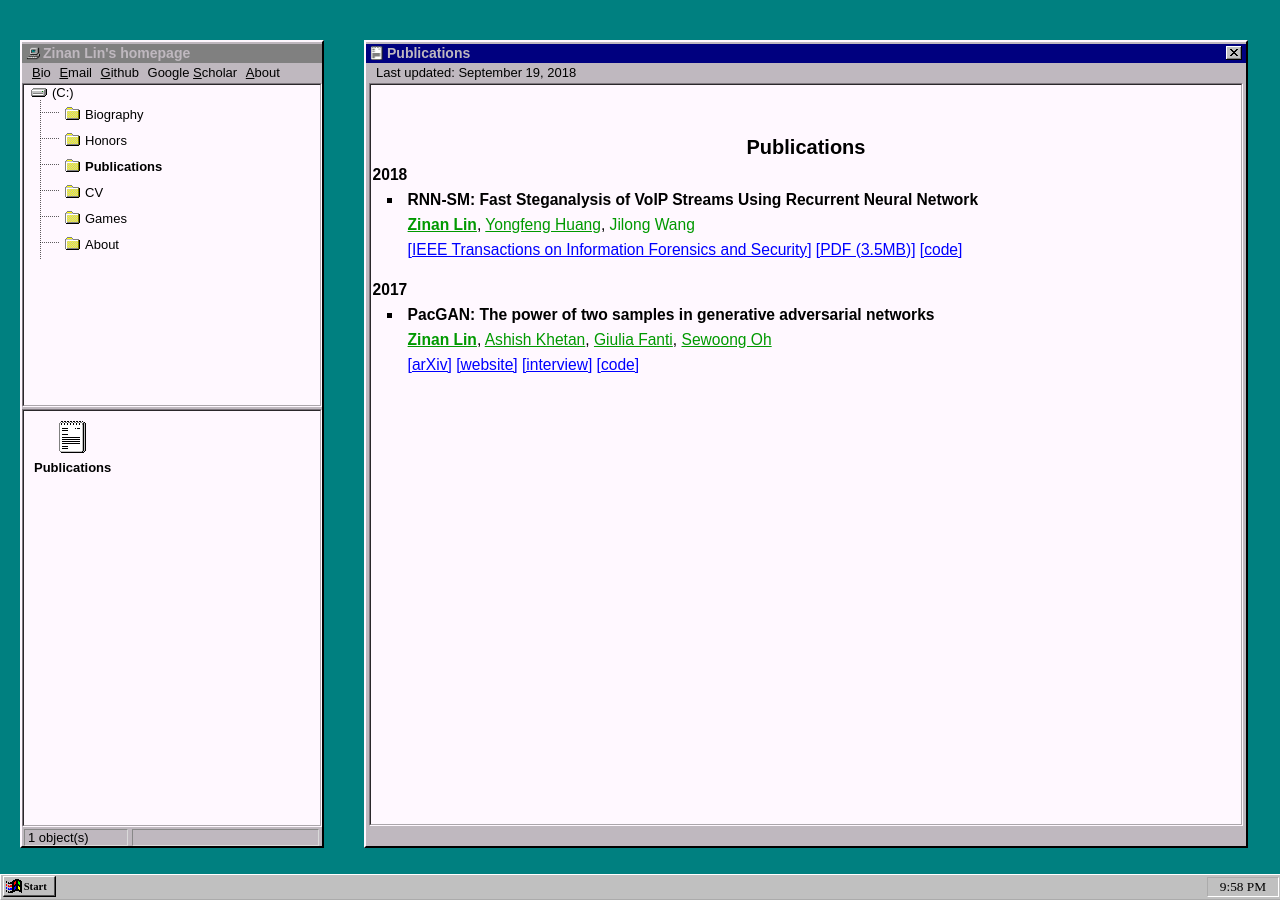
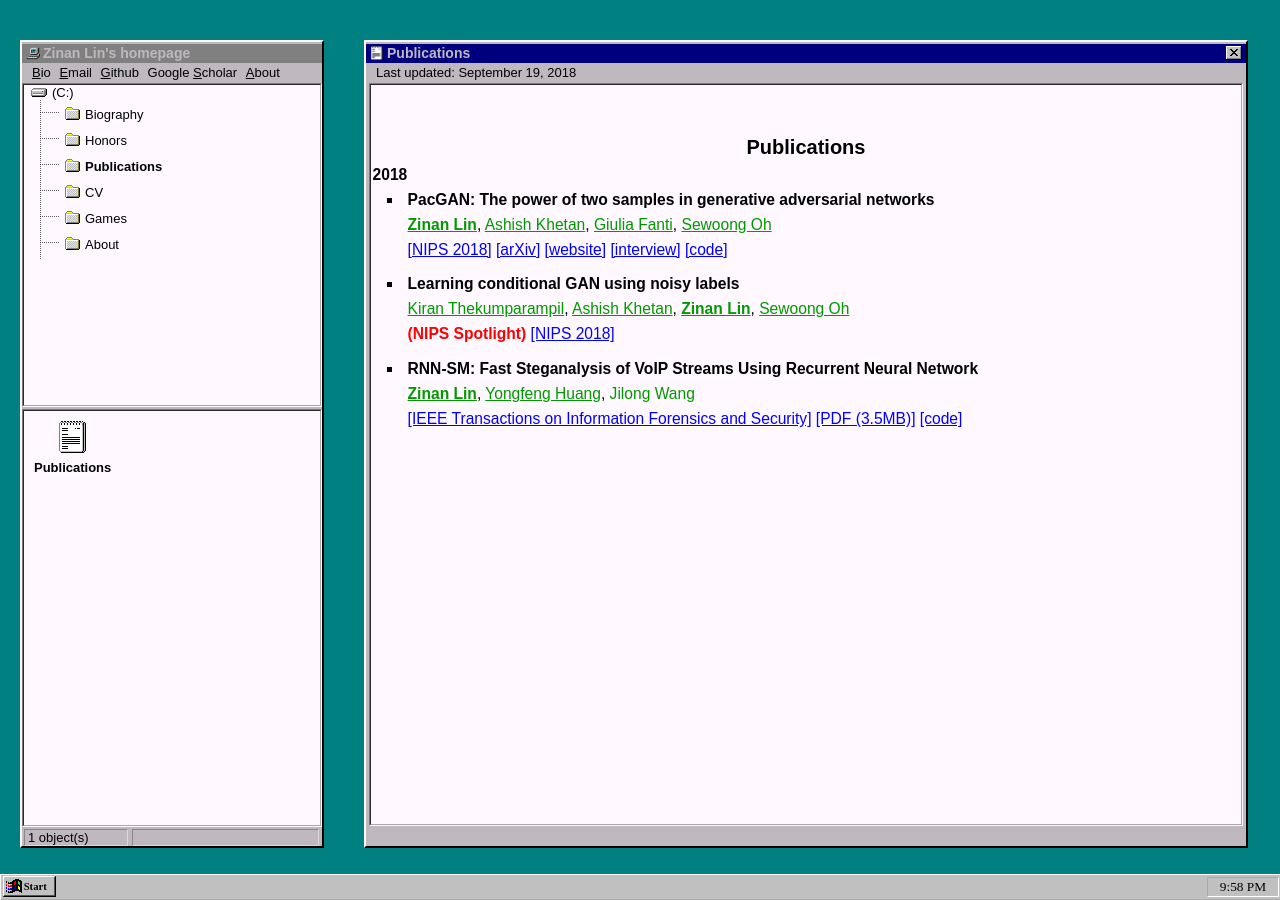
Before and after one commit to fjxmlzn/fjxmlzn.github.io, a Jekyll site: the page built from _publications/publications.html, in a window 1280 px wide. Built offline with Jekyll 4.4.1, drawn with Linux system fonts in a browser that asks for light colours.

Commit message:
update publications & bio

```diff
--- a/_bio/bio.html
+++ b/_bio/bio.html
@@ -42,7 +42,7 @@ permalink: /bio/index.html
 </div>
 <div class="bio_statement">
     <p>
-        My name is Zinan Lin (林梓楠 in Chinese). I am a first-year Ph.D. student at <a href="https://www.ece.cmu.edu/" target="_blank">Electrical and Computer Engineering</a>, <a href="https://www.cmu.edu/" target="_blank"> Carnegie Mellon University</a>. I am part of <a href="https://www.cylab.cmu.edu" target="_blank">Cylab</a>. I am fortunate to be advised by <a href="http://www.andrew.cmu.edu/user/gfanti/" target="_blank">Giulia Fanti</a> and <a href="https://users.ece.cmu.edu/~vsekar/" target="_blank">Vyas Sekar</a>. I have broad interests in machine learning, information privacy, and information security.
+        My name is Zinan Lin (林梓楠 in Chinese). I am a second-year Ph.D. student at <a href="https://www.ece.cmu.edu/" target="_blank">Electrical and Computer Engineering</a>, <a href="https://www.cmu.edu/" target="_blank"> Carnegie Mellon University</a>. I am part of <a href="https://www.cylab.cmu.edu" target="_blank">Cylab</a>. I am fortunate to be advised by <a href="http://www.andrew.cmu.edu/user/gfanti/" target="_blank">Giulia Fanti</a> and <a href="https://users.ece.cmu.edu/~vsekar/" target="_blank">Vyas Sekar</a>. I have broad interests in machine learning, information privacy, and information security.
     </p>
     <p>
         Prior to joining CMU, I received the BE degree from <a href="http://www.tsinghua.edu.cn/publish/eeen/index.html" target="_blank">Department of Electronic Engineering</a>, <a href="http://www.tsinghua.edu.cn/publish/newthuen/index.html" target="_blank">Tsinghua University</a>, Beijing, China, in 2017.
--- a/_publications/publications.html
+++ b/_publications/publications.html
@@ -42,6 +42,11 @@ permalink: /publications/index.html
 .publication_media {
 }
 
+.publication_award {
+    color: #ff0000;
+    font-weight: bold;
+}
+
 .publication_li {
     line-height: 160%;
     font-size: 120%;
@@ -53,22 +58,61 @@ permalink: /publications/index.html
 <span class="publication_year">2018</span>
 <ul>
     <li class='publication_li'>
+        <span class='publication_title'>PacGAN: The power of two samples in generative adversarial networks</span>
+        <span class="publication_author">
+            <span class="publication_me"><a href="http://www.andrew.cmu.edu/user/zinanl/" target="_blank">Zinan Lin</a></span>,
+            <a href="http://web.engr.illinois.edu/~khetan2/" target="_blank">Ashish Khetan</a>,
+            <a href="https://www.andrew.cmu.edu/user/gfanti/" target="_blank">Giulia Fanti</a>,
+            <a href="http://web.engr.illinois.edu/~swoh/" target="_blank">Sewoong Oh</a>
+        </span>
+        <span class='publication_journal'>
+            <a href="https://arxiv.org/abs/1712.04086" target="_blank">[NIPS 2018]</a>
+        </span>
+        <span class='publication_journal'>
+            <a href="https://arxiv.org/abs/1712.04086" target="_blank">[arXiv]</a>
+        </span>
+        <span class='publication_website'>
+            <a href="http://swoh.web.engr.illinois.edu/pacgan.html" target="_blank">[website]</a>
+        </span>
+        <span class='publication_media'>
+            <a href="https://www.youtube.com/watch?v=MqdhDdD4-Z0" target="_blank">[interview]</a>
+        </span>
+        <span class='publication_code'>
+            <a href="https://github.com/fjxmlzn/PacGAN" target="_blank">[code]</a>
+        </span>
+    </li>
+
+    <li class='publication_li'>
+        <span class='publication_title'>Learning conditional GAN using noisy labels</span>
+        <span class="publication_author">
+            <a href="https://ece.illinois.edu/directory/profile/thekump2" target="_blank">Kiran Thekumparampil</a>,
+            <a href="http://web.engr.illinois.edu/~khetan2/" target="_blank">Ashish Khetan</a>,
+            <span class="publication_me"><a href="http://www.andrew.cmu.edu/user/zinanl/" target="_blank">Zinan Lin</a></span>,
+            <a href="http://web.engr.illinois.edu/~swoh/" target="_blank">Sewoong Oh</a>
+        </span>
+        <span class="publication_award">
+            (NIPS Spotlight)
+        </span>
+        <span class='publication_journal'>
+            <a href="#" target="_blank">[NIPS 2018]</a>
+        </span>
+    </li>
+
+    <li class='publication_li'>
         <span class='publication_title'>RNN-SM: Fast Steganalysis of VoIP Streams Using Recurrent Neural Network</span>
-        <span class="publication_author"><span class="publication_me"><a href="http://www.andrew.cmu.edu/user/zinanl/" target="_blank">Zinan Lin</a></span>, <a href="http://www.tsinghua.edu.cn/publish/ee/4157/2010/20101217182714916942750/20101217182714916942750_.html" target="_blank">Yongfeng Huang</a>, <a>Jilong Wang</a></span>
-        <span class='publication_journal'><a href="http://ieeexplore.ieee.org/document/8292900/" target="_blank">[IEEE Transactions on Information Forensics and Security]</a></span>
-        <span class='publication_pdf'><a href="rnn-sm.pdf" target="_blank">[PDF (3.5MB)]</a></span>
-        <span class='publication_code'><a href="https://github.com/fjxmlzn/RNN-SM" target="_blank">[code]</a></span>
+        <span class="publication_author">
+            <span class="publication_me"><a href="http://www.andrew.cmu.edu/user/zinanl/" target="_blank">Zinan Lin</a></span>,
+            <a href="http://www.tsinghua.edu.cn/publish/ee/4157/2010/20101217182714916942750/20101217182714916942750_.html" target="_blank">Yongfeng Huang</a>,
+            <a>Jilong Wang</a>
+        </span>
+        <span class='publication_journal'>
+            <a href="http://ieeexplore.ieee.org/document/8292900/" target="_blank">[IEEE Transactions on Information Forensics and Security]</a>
+        </span>
+        <span class='publication_pdf'>
+            <a href="rnn-sm.pdf" target="_blank">[PDF (3.5MB)]</a>
+        </span>
+        <span class='publication_code'>
+            <a href="https://github.com/fjxmlzn/RNN-SM" target="_blank">[code]</a>
+        </span>
     </li>
 </ul>
-
-<span class="publication_year">2017</span>
-<ul>
-    <li class='publication_li'>
-        <span class='publication_title'>PacGAN: The power of two samples in generative adversarial networks</span>
-        <span class="publication_author"><span class="publication_me"><a href="http://www.andrew.cmu.edu/user/zinanl/" target="_blank">Zinan Lin</a></span>, <a href="http://web.engr.illinois.edu/~khetan2/" target="_blank">Ashish Khetan</a>, <a href="https://www.andrew.cmu.edu/user/gfanti/" target="_blank">Giulia Fanti</a>, <a href="http://web.engr.illinois.edu/~swoh/" target="_blank">Sewoong Oh</a></span>
-        <span class='publication_journal'><a href="https://arxiv.org/abs/1712.04086" target="_blank">[arXiv]</a></span>
-        <span class='publication_website'><a href="http://swoh.web.engr.illinois.edu/pacgan.html" target="_blank">[website]</a></span>
-        <span class='publication_media'><a href="https://www.youtube.com/watch?v=MqdhDdD4-Z0" target="_blank">[interview]</a></span>
-        <span class='publication_code'><a href="https://github.com/fjxmlzn/PacGAN" target="_blank">[code]</a></span>
-    </li>
-</ul>
```
Also changed, not shown: _honors/honors.html (+8 -1 lines), 1 other file.
